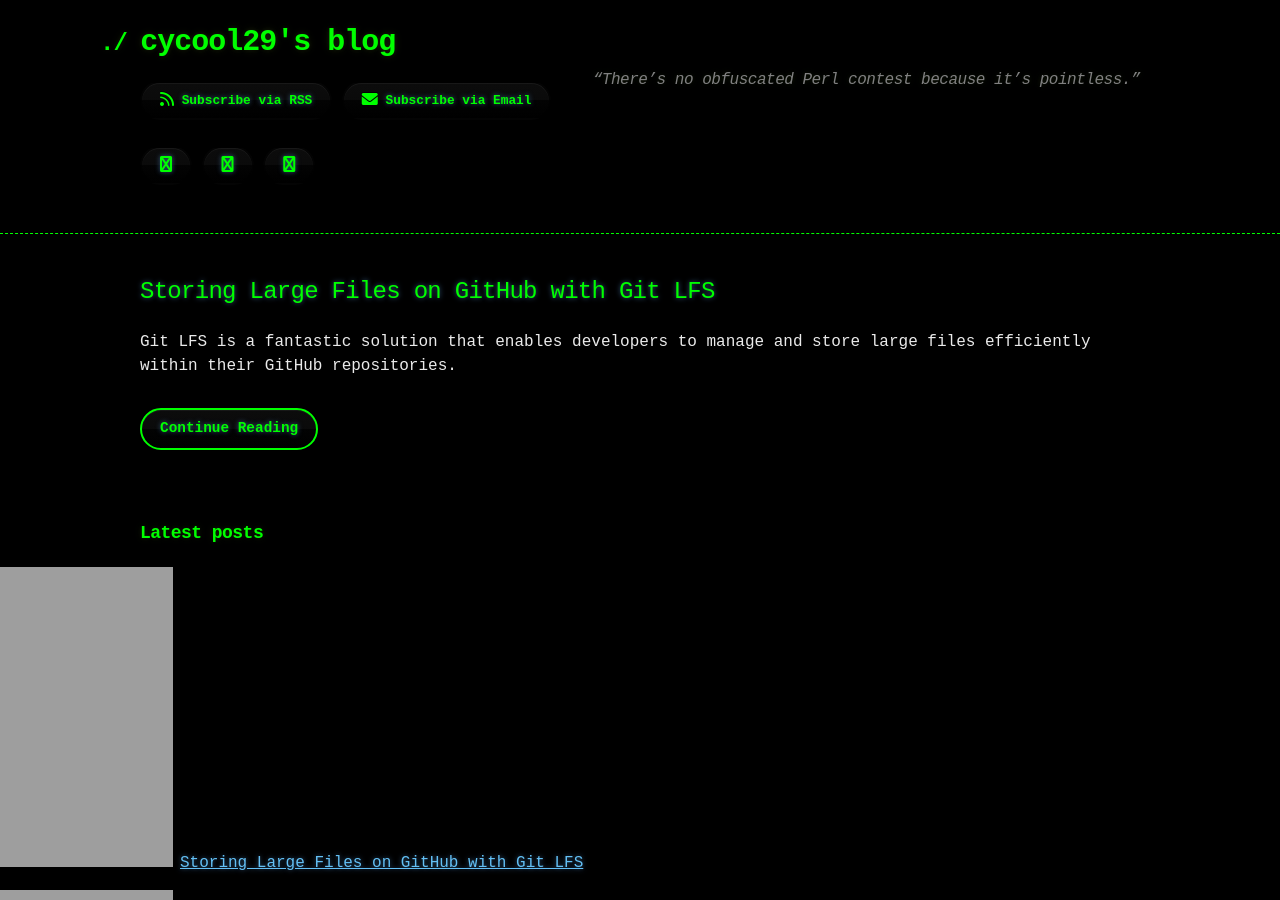
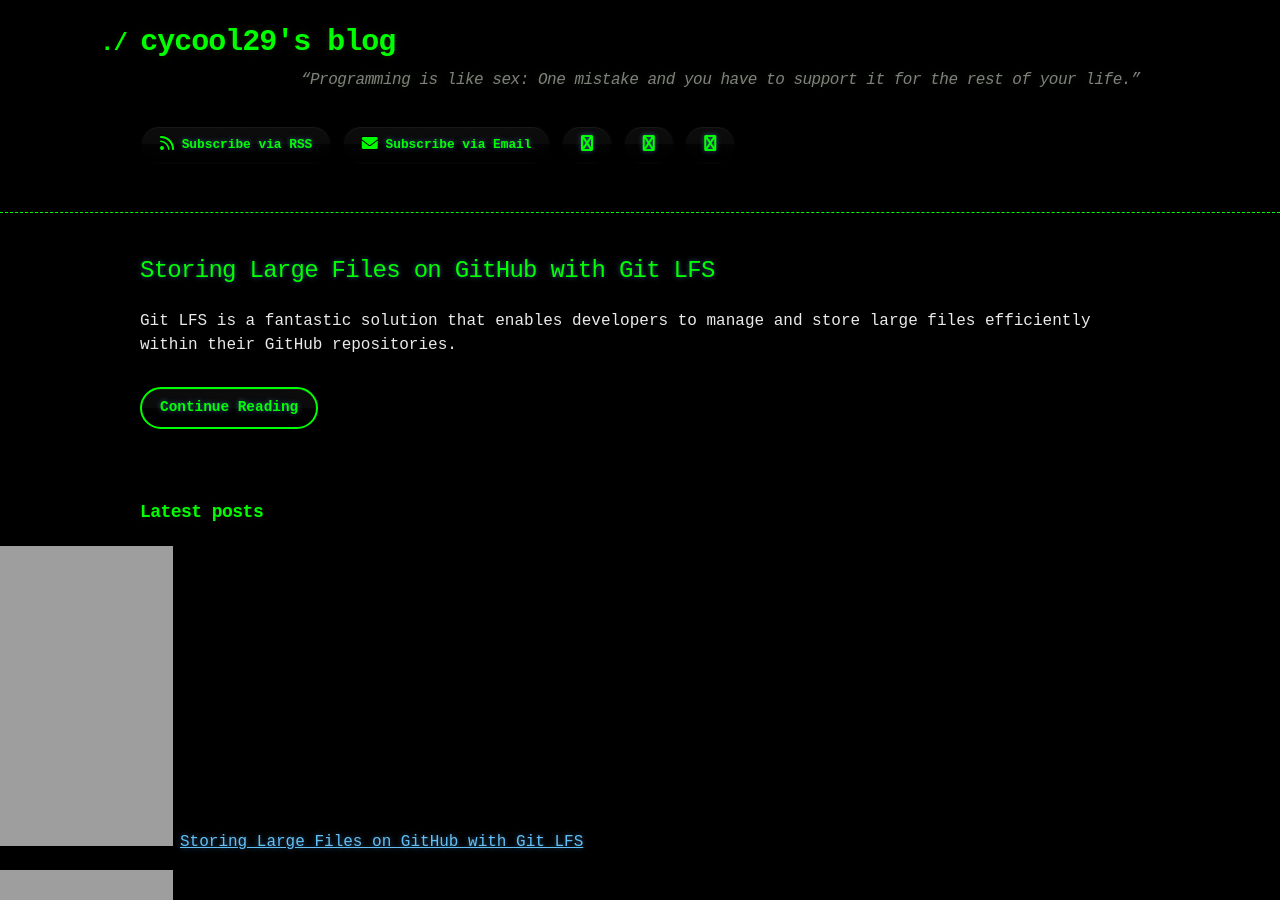
Before and after one commit to cycool29/cycool29.github.io, a Jekyll site: the page built from index.md, in a window 1280 px wide and 900 px high. Built offline with Jekyll 4.4.1, drawn with Linux system fonts in a browser that asks for light colours; a style sheet for code colours, icons or effects is not loaded.

Commit message:
Update quotes

```diff
--- a/_config.yml
+++ b/_config.yml
@@ -1,5 +1,5 @@
 title: cycool29's blog
-description: "“There’s no obfuscated Perl contest because it’s pointless.” "
+description: "“Programming is like sex: One mistake and you have to support it for the rest of your life.” "
 bio: A high school student. Intermediate in Python, Git, Bash. Learning JavaScript. He/Him. "
 author: cycool29
 url: https://cycool29.github.io
```
